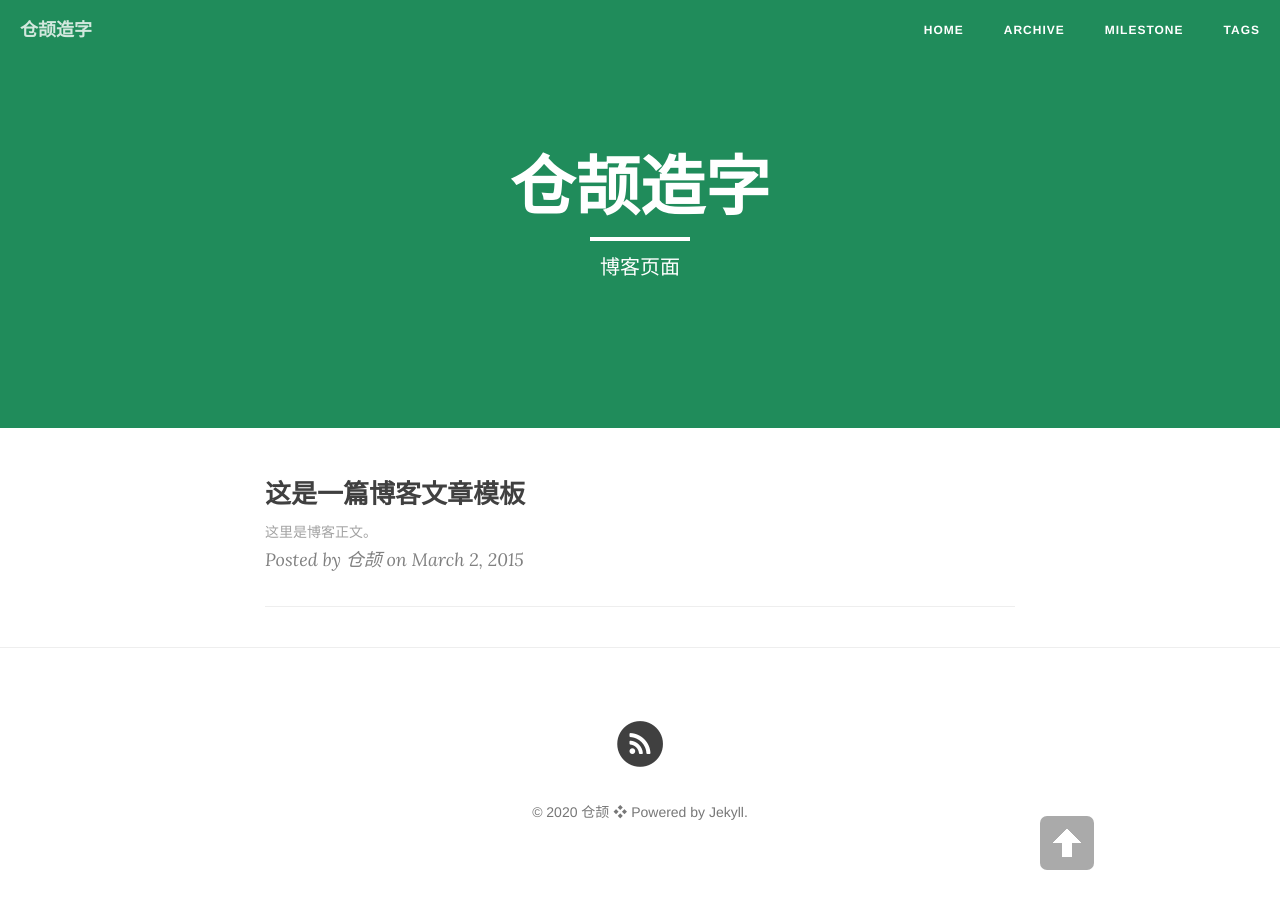
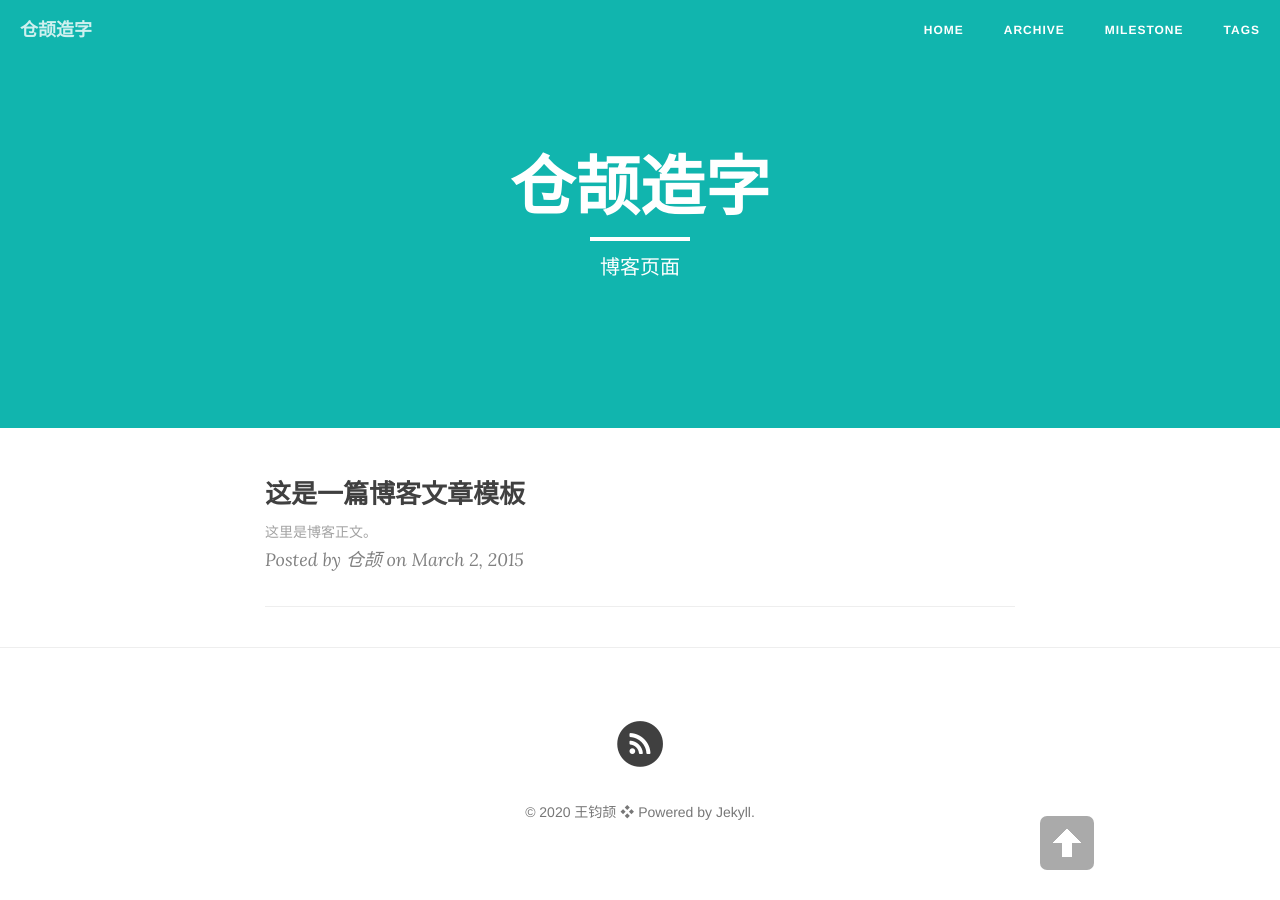
Before and after one commit to creatletter/a-transcript-for-myself, a Jekyll site: the page built from index.html, in a window 1280 px wide. Built offline with Jekyll 4.4.1, drawn with Linux system fonts in a browser that asks for light colours; nearby versions of some CDN libraries; the list of posts is cut into pages by our own code; some of the changed lines change nothing that is shown.

Commit message:
Update _config.yml

```diff
--- a/_config.yml
+++ b/_config.yml
@@ -1,26 +1,26 @@
 # Site settings
 title: 仓颉造字 # 你的博客名字，可以定义修订
-header-img: "img/green.jpg"
+header-img: "img/semantic.jpg"
 tagline: "cn"
-description: "发现规律，总结规律，实践规律"  # 一句话描述你的博客
-baseurl: ""
-url: "http://cnfeat"  # 此处填写你的博客地址
+description: "学习、反思，再学习、再反思——进步"  # 一句话描述你的博客
+baseurl: "/Dalio"
+url: "https://creatletter.github.io/Dalio/"  # 此处填写你的博客地址
 
 # About/contact
 owner:
-  name: "仓颉" # 填写作者信息：名字
+  name: "王钧颉" # 填写作者信息：名字
   email: jingmi_jie@outlook.com # 填写作者信息：邮箱
-  bio: "可以随便写字的地方" # 填写作者信息：博客描述
+  bio: "跃跃欲试，想要实践的好奇者" # 填写作者信息：博客描述
 
 # Data
-gavatar: img/favicon.png # 浏览器地址栏小图标，可自定义更改
-favicon: img/favicon.png # 浏览器地址栏小图标，可自定义更改
+gavatar: https://en.gravatar.com/userimage/168747470/20c9c9425b4dc4112cfb17ad6e1725d4.jpeg # 浏览器地址栏小图标，可自定义更改
+favicon: img/favicon-20190901114117447.ico # 浏览器地址栏小图标，可自定义更改
 
-douban_username: flactuation_c # 你的豆瓣id
+douban_username:  # 你的豆瓣id
 twitter_username:
 github_username:
 facebook_username:
-weibo_username: 半岛铀盒
+weibo_username:
 zhihu_username:
 
 # Build settings
```
